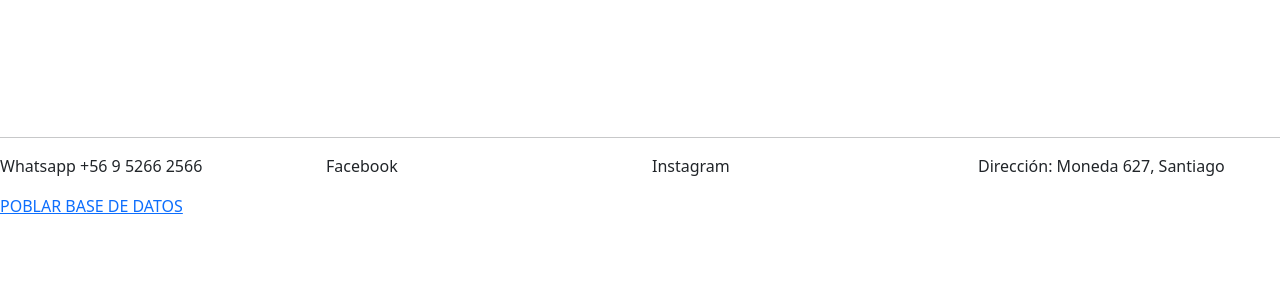
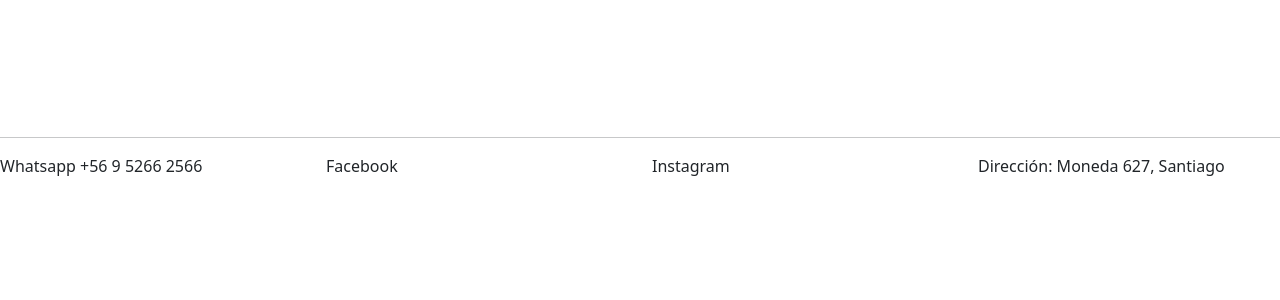
Before and after one commit to programat3/GrupoBkn2, a Django app: page /ropa in a window 1280 px wide. Shown: the part 290-590 px from the top of the page. Run offline with Django 4.2, Linux system fonts and the light colour scheme; some libraries are stand-ins or nearby versions.

Commit message:
eliminacion del poblar BBDD por ser redundante ya que ya está poblada

```diff
--- a/TiendaPetShop/core/templates/core/base.html
+++ b/TiendaPetShop/core/templates/core/base.html
@@ -150,8 +150,6 @@
             </p>
         </div>
     </div>
-
-      <a href="{% url 'poblar' %}" clas="btn btn-danger">POBLAR BASE DE DATOS</a>
     </footer>
     <!--Validadores-->
   <script src="https://code.jquery.com/jquery-3.6.0.min.js"></script>
```
Also changed, not shown: TiendaPetShop/db.sqlite3.
